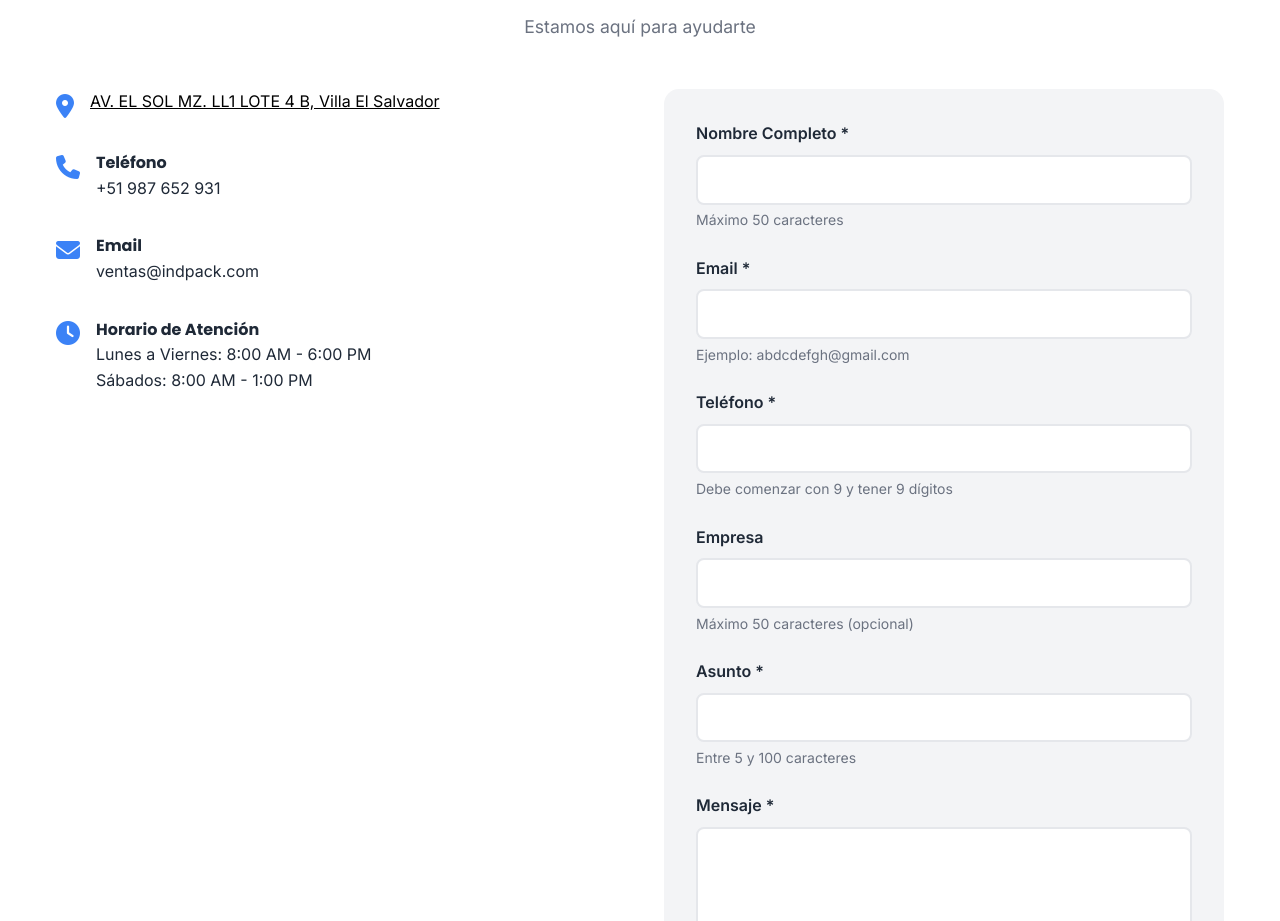
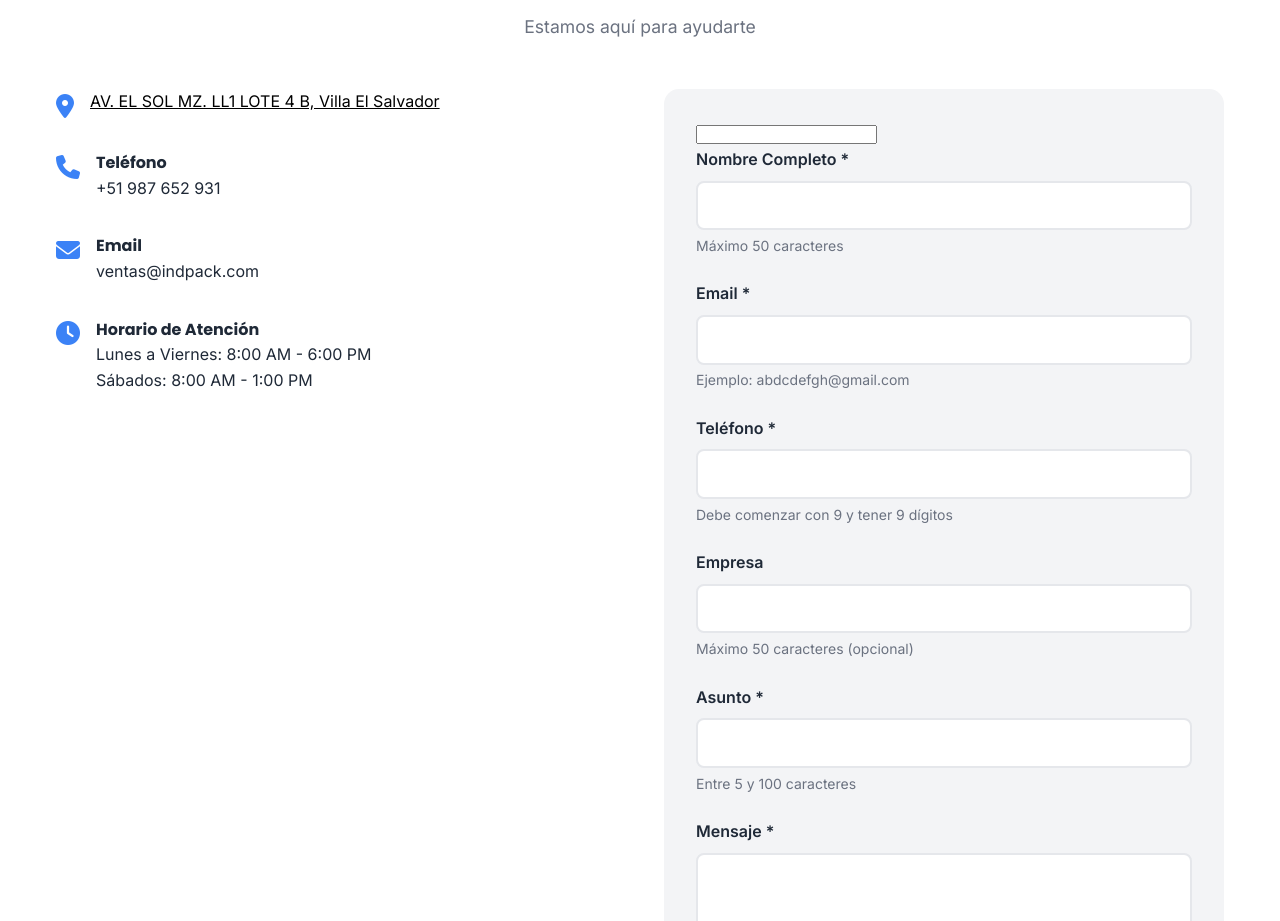
Before and after one commit to indpack-sist/indpack-web, a plain HTML site: page index.html in a window 1280 px wide. Shown: the part 4603-5524 px from the top of the page. Drawn offline with nearby package versions, Linux system fonts and the light colour scheme.

Commit message:
Update style.css

```diff
--- a/style.css
+++ b/style.css
@@ -519,14 +519,6 @@
 
         .form-group .error-message.show {
             display: block;
-        }
-
-        .honeypot {
-            position: absolute;
-            left: -9999px;
-            width: 1px;
-            height: 1px;
-            overflow: hidden;
         }
 
         .form-message {
```
